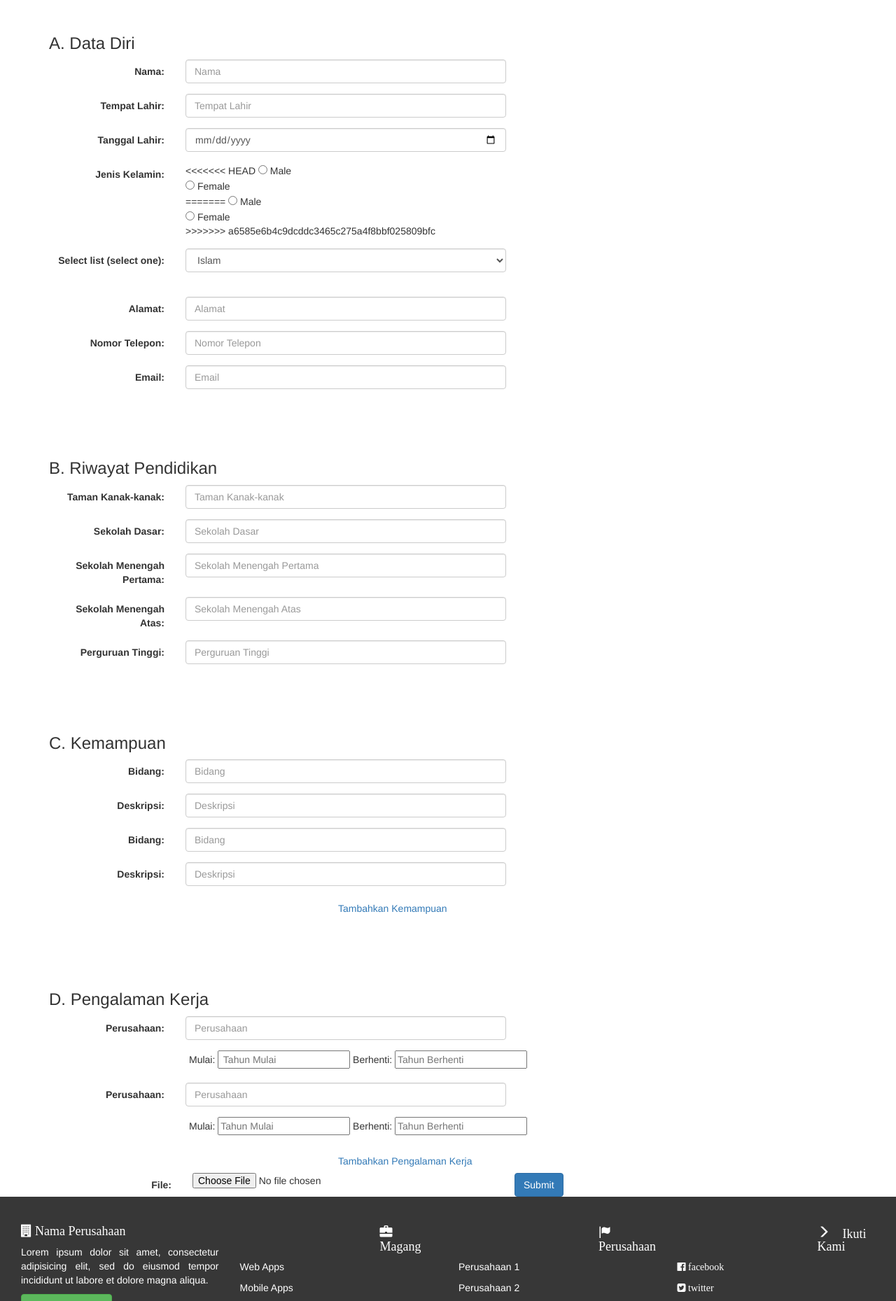
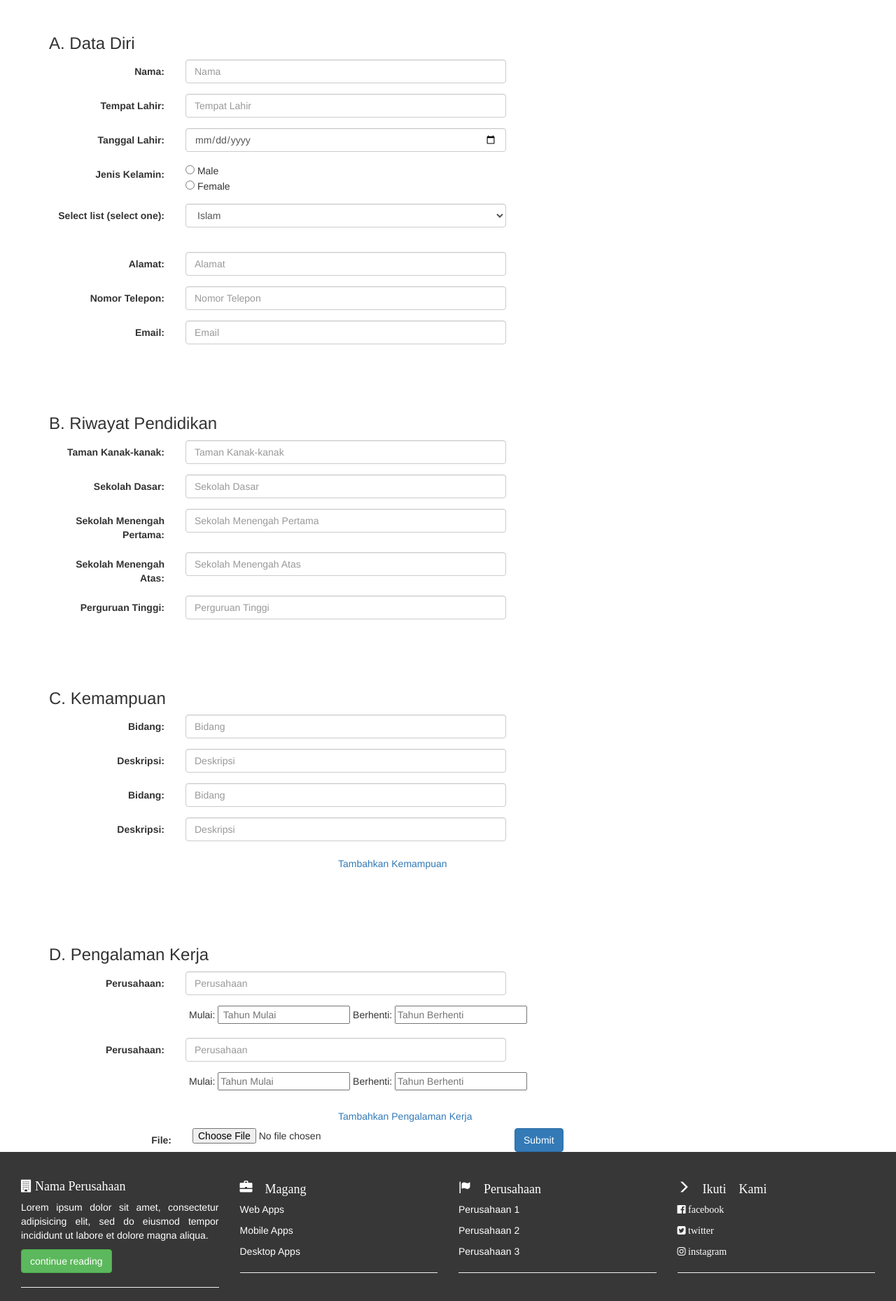
Before and after one commit to athmaula/ProjectMagang, a PHP site: page /apply.php in a window 1280 px wide. Shown: the part 51-1910 px from the top of the page at 70% size. Run offline with PHP 8.4, Linux system fonts and the light colour scheme; some libraries are stand-ins or nearby versions.

Commit message:
revisi arya

```diff
--- a/apply.php
+++ b/apply.php
@@ -31,13 +31,8 @@
   			<div class="form-group">
   				<label class="control-label col-sm-2">Jenis Kelamin:</label>
   				<div class="col-sm-5">
-<<<<<<< HEAD
-					<input type="radio" name="gender" value="male"> Male<br>
-					<input type="radio" name="gender" value="female"> Female<br>
-=======
 					<input type="radio" name="gmale" value="male"> Male<br>
 					<input type="radio" name="gfamale" value="female"> Female<br>
->>>>>>> a6585e6b4c9dcddc3465c275a4f8bbf025809bfc
 				</div>
 			</div>
 
@@ -161,7 +156,7 @@
   			</div>
 
 
-  			<span>
+  			<span class="start">
 				Mulai: <input type="text" name="mulai" placeholder=" Tahun Mulai">
 				Berhenti: <input type="text" name="berhenti" placeholder="Tahun Berhenti">
 			</span><br/><br/>
@@ -173,7 +168,7 @@
     			</div>
   			</div>
 
-  			<span>
+  			<span class="start">
 				Mulai: <input type="text" name="mulai" placeholder="Tahun Mulai">
 				Berhenti: <input type="text" name="berhenti" placeholder="Tahun Berhenti">
 			</span><br><br>
--- a/asset/css/main.css
+++ b/asset/css/main.css
@@ -69,7 +69,7 @@ span{
 	margin-top: 40px;
 }
 
-span
+.start
 {
 	margin-left: 200px;
 }
```
